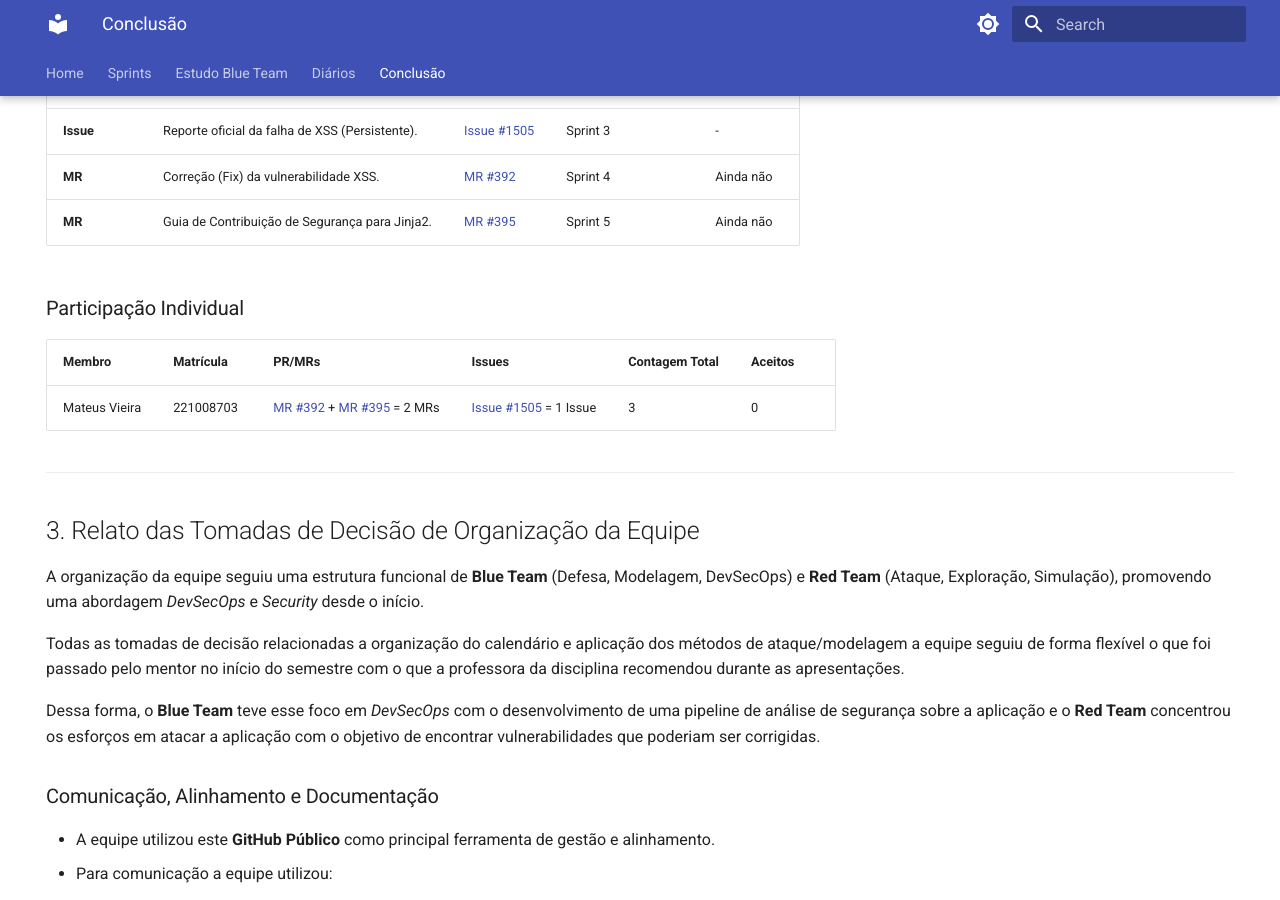
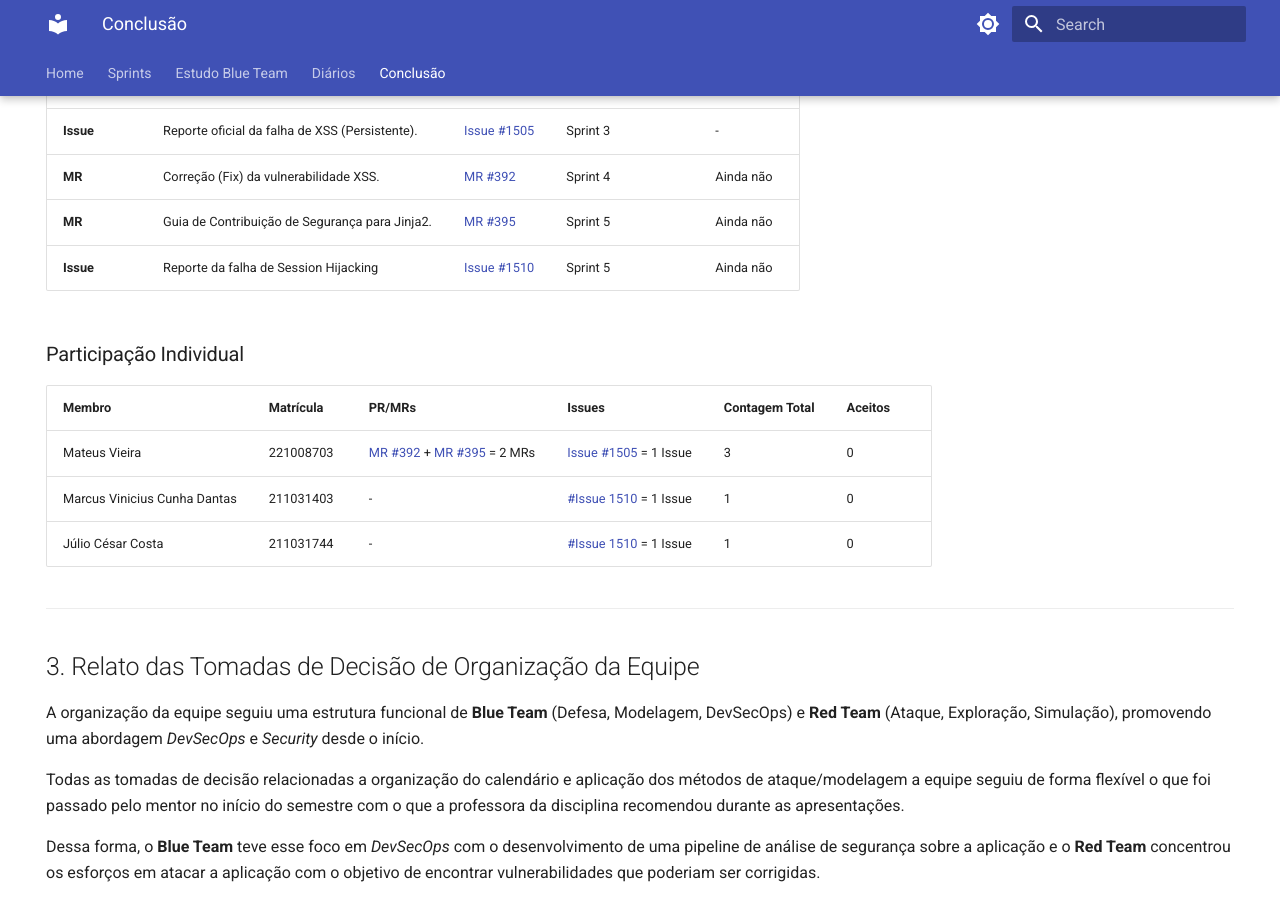
Before and after one commit to unbyytes/GCES, an MkDocs documentation site: the page built from docs/final.md, in a window 1280 px wide and 900 px high, scrolled down 1369 px. Built offline with MkDocs 1.6.1 and Material for MkDocs 9.7.7, drawn with Linux system fonts in a browser that asks for light colours.

Commit message:
docs: adiciona contribuição individual
Co-authored-by: MarcusVcd <42646096+MarcusVcd@users.noreply.github.com>

```diff
--- a/docs/final.md
+++ b/docs/final.md
@@ -33,12 +33,15 @@ A equipe (Blue e Red Team) trabalhou para estabelecer um ambiente de desenvolvim
 | **Issue** | Reporte oficial da falha de XSS (Persistente). | [Issue #1505](https://gitlab.com/pencillabs/ej/ej-application/-/issues/1505) | Sprint 3 | - |
 | **MR** | Correção (Fix) da vulnerabilidade XSS. | [MR #392](https://gitlab.com/pencillabs/ej/ej-application/-/merge_requests/392) | Sprint 4 | Ainda não |
 | **MR** | Guia de Contribuição de Segurança para Jinja2. | [MR #395](https://gitlab.com/pencillabs/ej/ej-application/-/merge_requests/395) | Sprint 5 | Ainda não |
+| **Issue** | Reporte da falha de Session Hijacking | [Issue #1510](https://gitlab.com/pencillabs/ej/ej-application/-/issues/1510) | Sprint 5 | Ainda não |
 
 ### Participação Individual
 
 | Membro | Matrícula | PR/MRs | Issues | Contagem Total | Aceitos |
 | :--- | :--- | :--- | :--- | :--- | :--- |
 | Mateus Vieira | 221008703 | [MR #392](https://gitlab.com/pencillabs/ej/ej-application/-/merge_requests/392) + [MR #395](https://gitlab.com/pencillabs/ej/ej-application/-/merge_requests/395) = 2 MRs | [Issue #1505](https://gitlab.com/pencillabs/ej/ej-application/-/issues/1505) = 1 Issue | 3 | 0 |
+| Marcus Vinicius Cunha Dantas | 211031403 | - | [#Issue 1510](https://gitlab.com/pencillabs/ej/ej-application/-/issues/1510) = 1 Issue | 1 | 0 |
+| Júlio César Costa | 211031744 | - | [#Issue 1510](https://gitlab.com/pencillabs/ej/ej-application/-/issues/1510) = 1 Issue | 1 | 0 |
 
 ---
 
```
